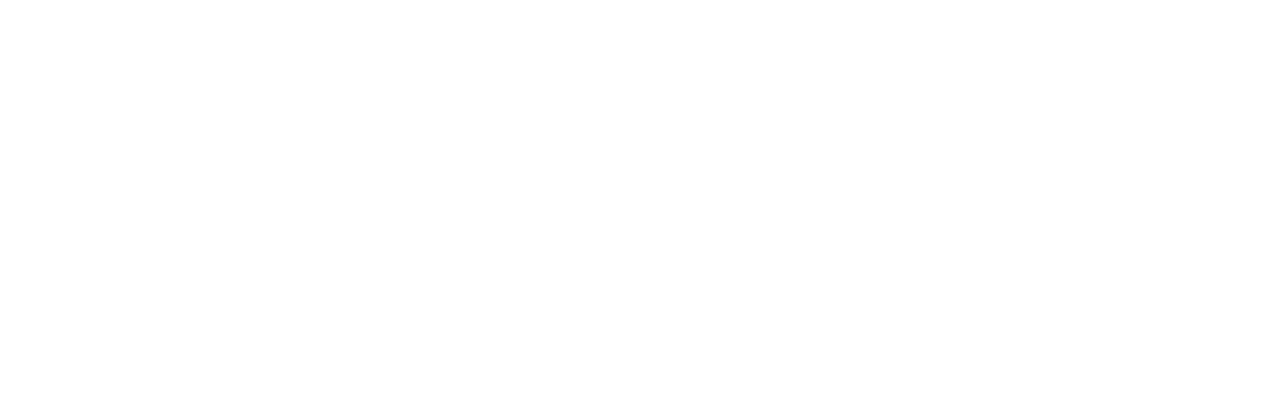
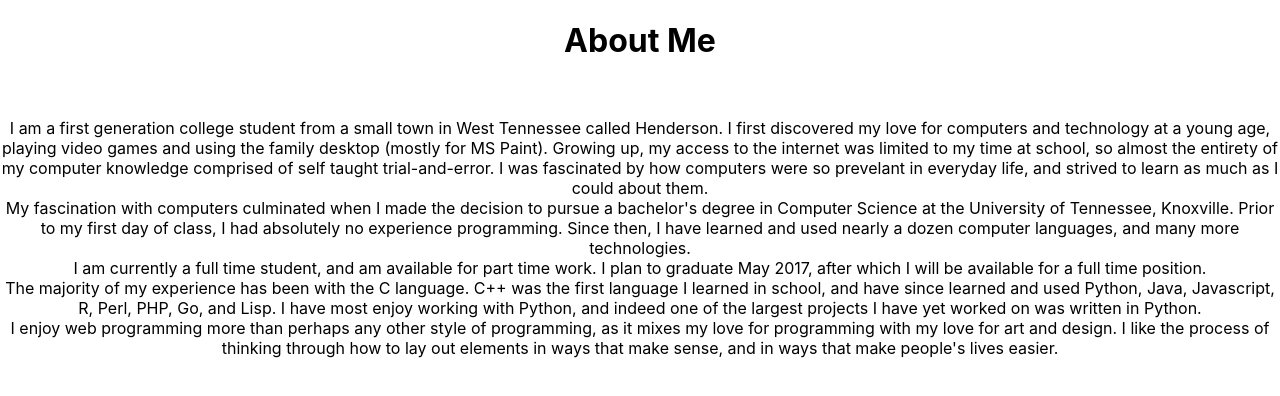
Before and after one commit to jalomas7/jalomas7.github.io, a React (Create React App) app: page /about in a window 1280 px wide. Before the commit this address had no page. Shown: the top 396 px of the page. Built offline with nearby package versions, Linux system fonts and the light colour scheme.

Commit message:
add about page

```diff
--- /dev/null
+++ b/src/About.tsx
@@ -0,0 +1,43 @@
+export const About: React.FunctionComponent = () => {
+    return (
+         <div className="main_content">
+        <div className="header_container">
+            <h1>About Me</h1>
+        </div><br/>
+        <p>
+            I am a first generation college student from a small town in West
+            Tennessee called Henderson. I first discovered my love for computers
+            and technology at a young age, playing video games and using
+            the family desktop (mostly for MS Paint). Growing up, my access to
+            the internet was limited to my time at school, so almost the
+            entirety of my computer knowledge comprised of self taught
+            trial-and-error. I was fascinated by how computers were so
+            prevelant in everyday life, and strived to learn as much as I could
+            about them. <br/>
+
+            My fascination with computers culminated when I made the decision to
+            pursue a bachelor's degree in Computer Science at the University of
+            Tennessee, Knoxville. Prior to my first day of class, I had
+            absolutely no experience programming. Since then, I have learned and
+            used nearly a dozen computer languages, and many more
+            technologies.<br/>
+
+            I am currently a full time student, and am available for part time
+            work. I plan to graduate May 2017, after which I will be available
+            for a full time position.<br/>
+
+            The majority of my experience has been with the C language. C++ was
+            the first language I learned in school, and have since learned and
+            used Python, Java, Javascript, R, Perl, PHP, Go, and Lisp. I have
+            most enjoy working with Python, and indeed one of the largest
+            projects I have yet worked on was written in Python.<br/>
+
+            I enjoy web programming more than perhaps any other style of
+            programming, as it mixes my love for programming with my love for
+            art and design. I like the process of thinking through how to lay
+            out elements in ways that make sense, and in ways that make people's
+            lives easier.<br/>
+       </p>
+    </div>
+    )
+}
--- a/src/App.tsx
+++ b/src/App.tsx
@@ -2,6 +2,7 @@
 import './App.css';
 import { Home } from './Home';
 import { BrowserRouter, Route, Routes } from 'react-router';
+import { About } from './About';
 
 function App() {
   return (
@@ -9,6 +10,7 @@
       <BrowserRouter>
         <Routes>
           <Route path="/" Component={Home} />
+          <Route path="/about" Component={About} />
         </Routes>
       </BrowserRouter>
     </div>
```
